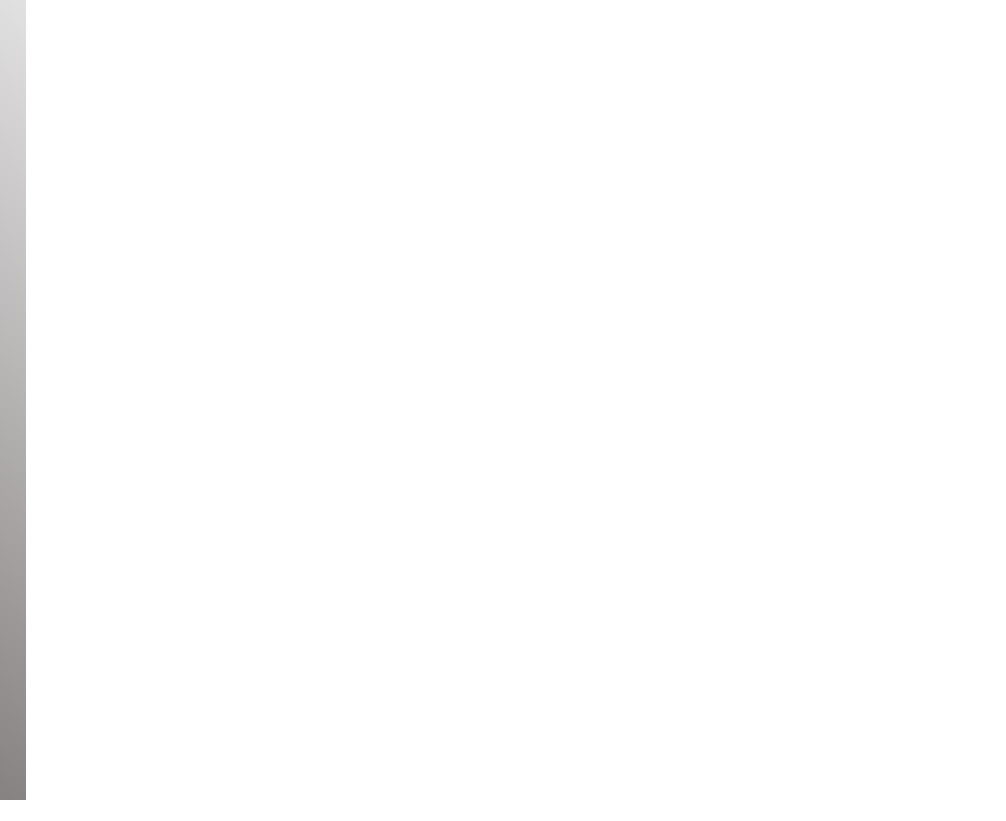
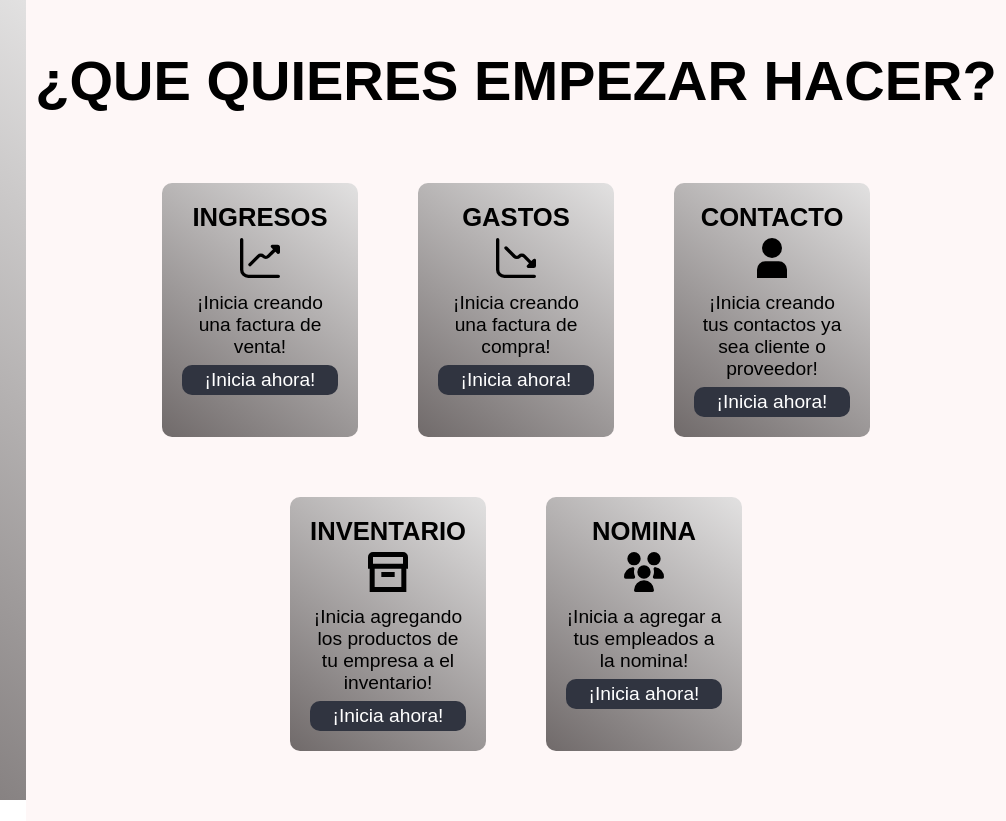
Before and after one commit to Zecsba/sistema-contable, a website: page index.html in a window 1280 px wide. Shown: the full height of the page, 274-1280 px from the left. Before the commit the page ends 800 px from the top, so only its background shows below. Drawn offline with Linux system fonts and the light colour scheme.

Commit message:
Se crearon tarjetas de las secciones

```diff
--- a/index.html
+++ b/index.html
@@ -8,7 +8,7 @@
     <link rel="stylesheet" href="css/style.css">
 </head>
 <body>
-        <head>
+        <header>
             <nav class="nav">
                 <ul class="list">
                     <div class="box-img">
@@ -90,10 +90,63 @@
                     </li>
                 </ul>
             </nav>
-        </head>
+        </header>
 
 
+        <main class="main">
 
+            <h1 class="title">¿QUE QUIERES EMPEZAR HACER?</h1>
+
+            <div class="cards">
+
+                <div class="card">
+                    <h2>INGRESOS</h2>
+                    <div class="card-contenido">
+                        <img src="assets/chat-arrow-grow-free-icon-font.svg" alt="" class="card-img">
+                        <p>¡Inicia creando una factura de venta!</p>
+                        <button><a href="#">¡Inicia ahora! </a></button>
+                    </div>
+                </div>
+
+                <div class="card">
+                    <h2>GASTOS</h2>
+                    <div class="card-contenido">
+                        <img src="assets/chat-arrow-down-free-icon-font.svg" alt="" class="card-img">
+                        <p>¡Inicia creando una factura de compra!</p>
+                        <button><a href="#">¡Inicia ahora! </a></button>
+                    </div>
+                </div>
+
+                <div class="card">
+                    <h2>CONTACTO</h2>
+                    <div class="card-contenido">
+                        <img src="assets/user-free-icon-font.svg" alt="" class="card-img">
+                        <p>¡Inicia creando tus contactos ya sea cliente o proveedor!</p>
+                        <button><a href="#">¡Inicia ahora! </a></button>
+                    </div>
+                </div>
+
+                <div class="card">
+                    <h2>INVENTARIO</h2>
+                    <div class="card-contenido">
+                        <img src="assets/box-free-icon-font.svg" alt="" class="card-img">
+                        <p>¡Inicia agregando los productos de tu empresa a el inventario!</p>
+                        <button><a href="#">¡Inicia ahora! </a></button>
+                    </div>
+                </div>
+
+                <div class="card">
+                    <h2>NOMINA</h2>
+                    <div class="card-contenido">
+                        <img src="assets/users-alt-free-icon-font.svg" alt="" class="card-img">
+                        <p>¡Inicia a agregar a tus empleados a la nomina!</p>
+                        <button><a href="#">¡Inicia ahora! </a></button>
+                    </div>
+                </div>
+
+            </div>
+
+        </main>
 
         <script src="menu.js"></script>
 </body>
--- a/scss/_menu.scss
+++ b/scss/_menu.scss
@@ -19,10 +19,9 @@
             }
         }
 
-
         .list__inside{
             .nav_link:hover{
-                background: #f6f8fa;
+                background: linear-gradient(217deg, #e2e1e1 0%, #706a6a 100%);
             }
         }
 
--- /dev/null
+++ b/scss/_table.scss
@@ -0,0 +1,64 @@
+.main{
+    width: 100%;
+    background-color: rgba(254, 244, 244, 0.73);
+
+    .cards{
+        width: 80%;
+        margin: 40px auto;
+        display: flex;
+        flex-wrap: wrap;
+        justify-content: center;
+
+        .card{
+            width: 25%;
+            margin: 30px;
+            background: linear-gradient(217deg, #e2e1e1 0%, #706a6a 100%);
+            border-radius: 10px;
+            text-align: center;
+            padding: 20px;
+
+            h2{
+                margin-bottom: 6px;
+                font-size: 1.6rem;
+            }
+
+            .card-contenido{
+                .card-img{
+                    width: 40px;
+                    height: 40px;
+                }
+
+                p{
+                    margin-top: 10px;
+                    margin-bottom: 7px;
+                    font-size: 1.2rem;
+                }
+
+                button{
+                    width: 100%;
+                    height: 30px;
+                    border-radius: 10px;
+                    background-color: #303440;
+                    color: #fff;
+                    font-size: 1.2rem;
+                    border: none;
+                    outline: none;
+                    cursor: pointer;
+                }
+
+                a{
+                    text-decoration: none;
+                    color: #fff;
+                }
+            }
+
+        };
+    }
+
+    .title{
+        font-size: 3.5rem;
+        font-weight: 700;
+        margin-top: 3rem;
+        text-align: center;
+    }
+}
--- a/scss/origen.scss
+++ b/scss/origen.scss
@@ -8,6 +8,8 @@
 
 body{
     font-family: sans-serif;
+    display: flex;
 }
 
 @import "_menu";
+@import "_table";
```
Also changed, not shown: css/style.css.
